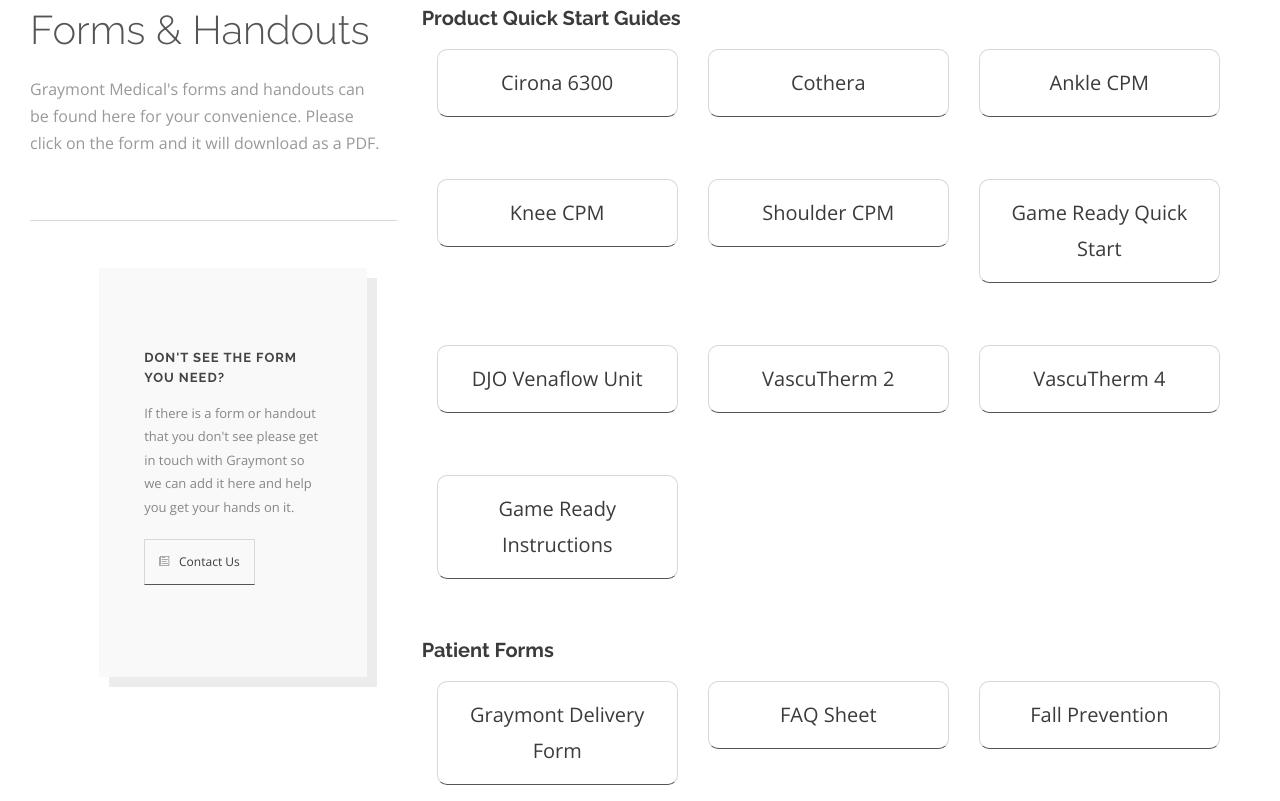
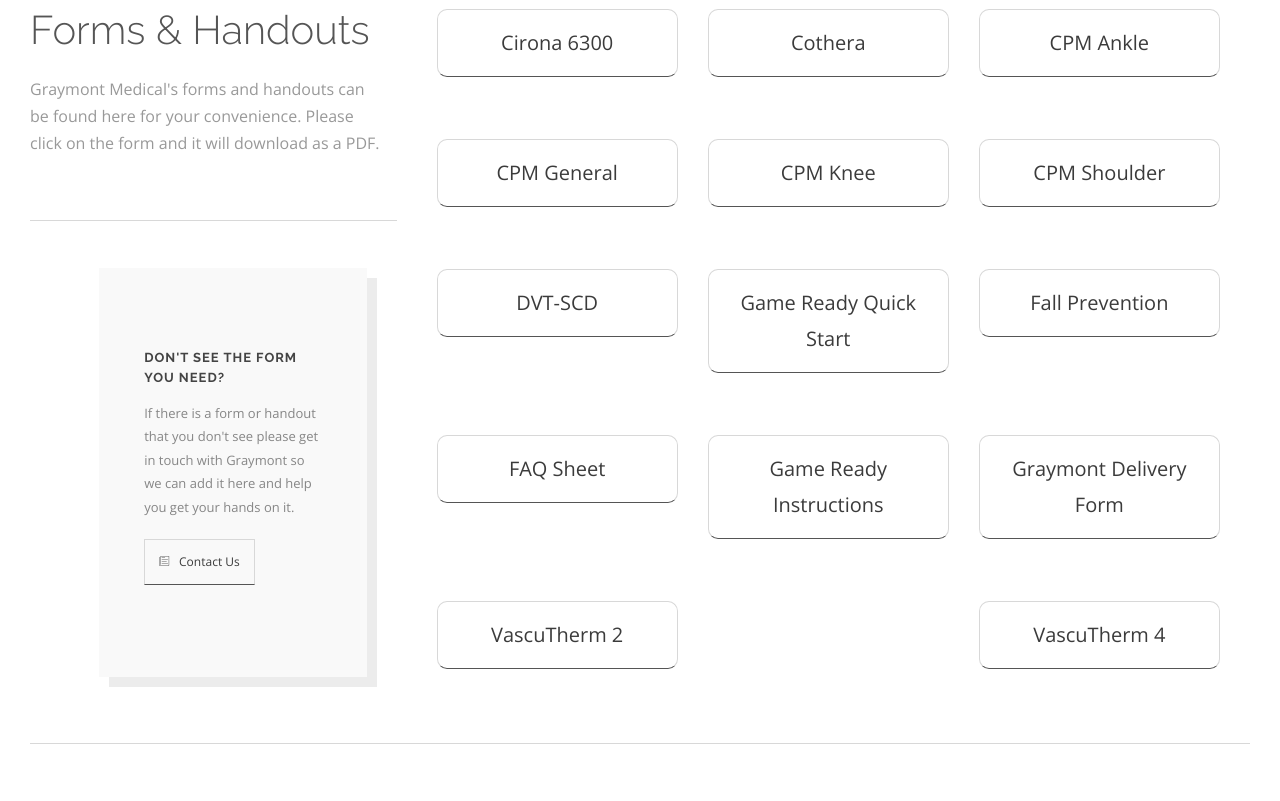
Before and after one commit to derekurben/Graymont-Medical, a plain HTML site: page forms.html in a window 1280 px wide. Shown: the part 379-1180 px from the top of the page. Drawn offline with nearby package versions, Linux system fonts and the light colour scheme; some packages are replaced by stand-ins of ours; files whose address does not match are found by name.

Commit message:
Merge remote-tracking branch 'origin/master'
# Conflicts:
#	products.html

```diff
--- a/forms.html
+++ b/forms.html
@@ -141,7 +141,6 @@
 					<div id="content-wrapper" class="with-sidebar">
 
 						<div class="row">
-                            <h3>Product Quick Start Guides</h3>
 							<div class="large-4 columns">
 								<a href="images/Cirona%206300%20Take%20Home.pdf" class="large expand radius button">Cirona 6300</a>
 							</div>
@@ -149,57 +148,50 @@
 								<a href="images/Cothera%20Instructions.pdf" class="large expand radius button">Cothera</a>
 							</div>
 							<div class="large-4 columns">
-								<a href="images/CPM%20Ankle%20Instructions.pdf" class="large expand radius button">Ankle CPM </a>
+								<a href="images/CPM%20Ankle%20Instructions.pdf" class="large expand radius button">CPM Ankle</a>
 							</div>
 						</div>
                         <div class="row">
 							<div class="large-4 columns">
-								<a href="images/CPM%20Knee%20Instructions.pdf" class="large expand radius button">Knee CPM </a>
+								<a href="images/CPM%20GENERAL%20INSTRUCTIONS.pdf" class="large expand radius button">CPM General</a>
 							</div>
 							<div class="large-4 columns">
-								<a href="images/CPM%20Shoulder%20Instructions.pdf" class="large expand radius button">Shoulder CPM </a>
+								<a href="images/CPM%20Knee%20Instructions.pdf" class="large expand radius button">CPM Knee</a>
 							</div>
-                        <div class="large-4 columns">
+							<div class="large-4 columns">
+								<a href="images/CPM%20Shoulder%20Instructions.pdf" class="large expand radius button">CPM Shoulder</a>
+							</div>
+						</div>
+                        <div class="row">
+							<div class="large-4 columns">
+								<a href="images/DVT-SCD%20Instructions.pdf" class="large expand radius button">DVT-SCD</a>
+							</div>
+							<div class="large-4 columns">
 								<a href="images/EnglishGameReadyNew.pdf" class="large expand radius button">Game Ready Quick Start</a>
 							</div>
-                        </div>
-
+							<div class="large-4 columns">
+								<a href="images/Fall%20Prevention%20Measures.pdf" class="large expand radius button">Fall Prevention</a>
+							</div>
+						</div>
                         <div class="row">
 							<div class="large-4 columns">
-								<a href="images/DVT-SCD%20Instructions.pdf" class="large expand radius button">DJO Venaflow Unit</a>
+								<a href="images/Frequently%20Asked%20Questions%20.pdf" class="large expand radius button">FAQ Sheet</a>
 							</div>
-
-                            <div class="large-4 columns">
-								<a href="images/VascuTherm%202%20Instructions.pdf" class="large expand radius button">VascuTherm 2</a>
-							</div>
-                            <div class="large-4 columns">
-									<a href="images/VascuTherm%204%20Instructions.pdf" class="large expand radius button">VascuTherm 4</a>
-							</div>
-
-						</div>
-                        <div class="row">
-
 							<div class="large-4 columns">
 								<a href="images/Game%20Ready%20Instructions.pdf" class="large expand radius button">Game Ready Instructions</a>
 							</div>
-                            <div class="row">
-
-
-
-						</div>
-
-						</div>
-
-                         <div class="row">
-                             <h3>Patient Forms</h3>
 							<div class="large-4 columns">
 								<a href="images/GraymontDeliveryForm.pdf" class="large expand radius button">Graymont Delivery Form</a>
 							</div>
+						</div>
+                        <div class="row">
 							<div class="large-4 columns">
-								<a href="images/Frequently%20Asked%20Questions%20.pdf" class="large expand radius button">FAQ Sheet</a>
+								<a href="images/VascuTherm%202%20Instructions.pdf" class="large expand radius button">VascuTherm 2</a>
 							</div>
-                             <div class="large-4 columns">
-								<a href="images/Fall%20Prevention%20Measures.pdf" class="large expand radius button">Fall Prevention</a>
+							<div class="large-4 columns">
+								<a href="images/VascuTherm%204%20Instructions.pdf"
+                                   <li>
+									<a href="images/VascuTherm%204%20Instructions.pdf" class="large expand radius button">VascuTherm 4</a>
 							</div>
 
 						</div>
```
Also changed, not shown: gameready.html (+2 -2 lines), products.html (+6 -2 lines).
